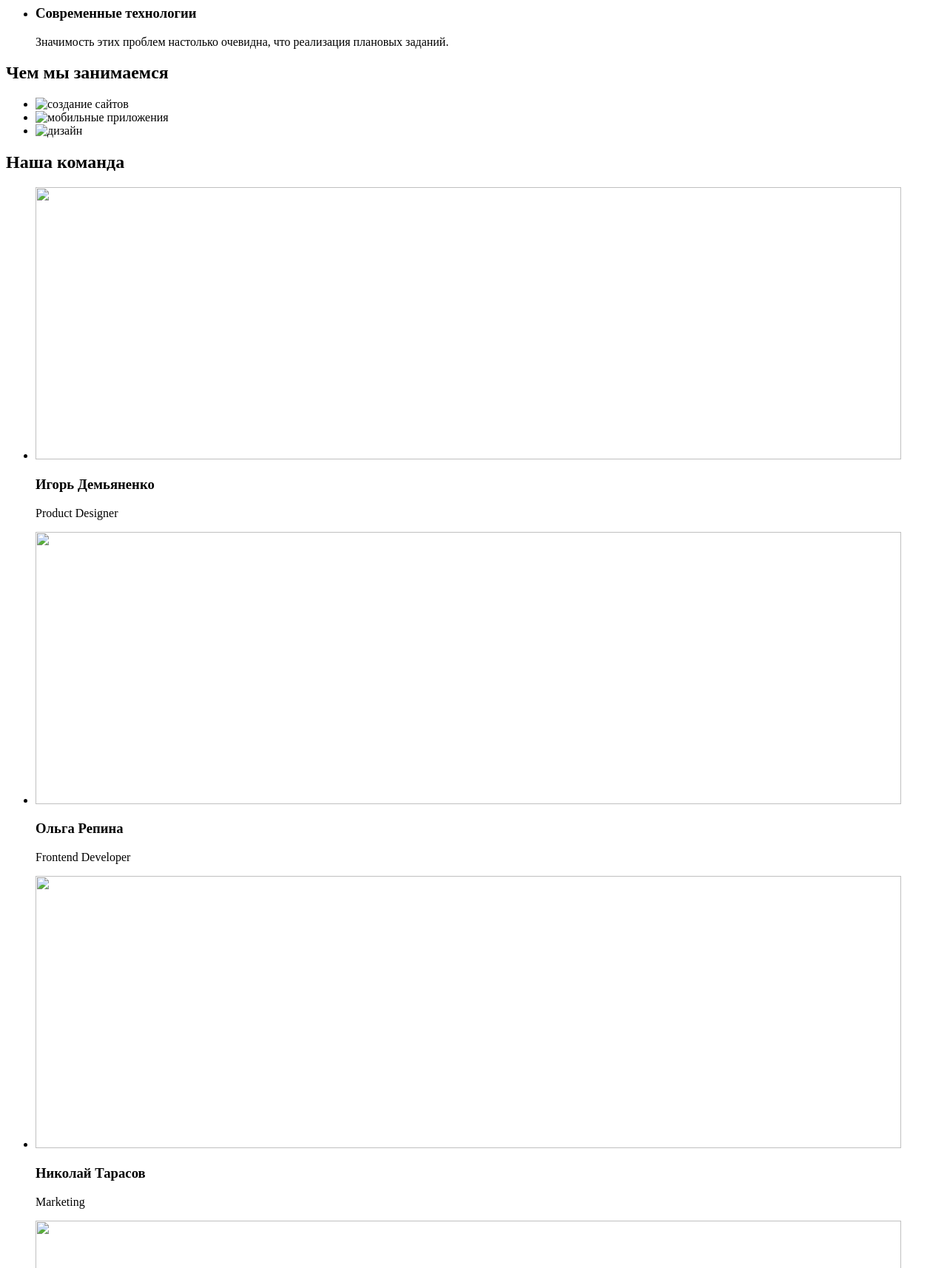
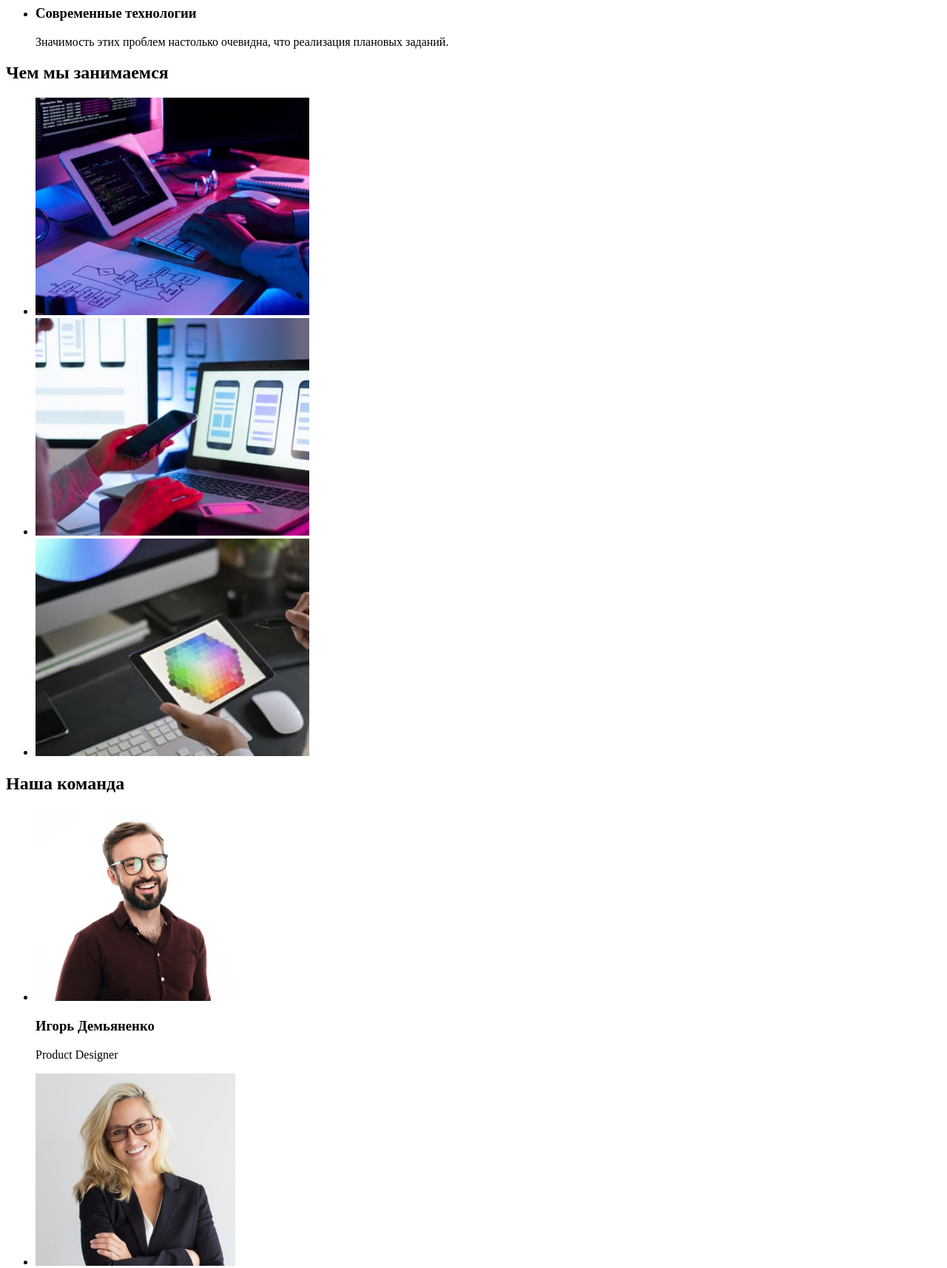
Before and after one commit to Galina-Goncharova/goit-markup-hw-01, a plain HTML site: page index.html in a window 1280 px wide. Shown: the part 480-2194 px from the top of the page at 74% size. Drawn offline with Linux system fonts and the light colour scheme.

Commit message:
Добавляет изображения

```diff
--- a/index.html
+++ b/index.html
@@ -24,18 +24,19 @@
                 <a href="mailto:info@devstudio.com">info@devstudio.com</a>
             </li>
             <li>
-                <a href="tel:+38 096 111 11 11">+38 096 111 11 11</a>
+                <a href="tel:+380961111111">+38 096 111 11 11</a>
             </li>
         </ul>
     </header>
     <!--Герой-->
+    <main>
     <div>
         <section>
             <h1>Эффективные решения для вашего бизнеса</h1>
             <button type="button">Заказать услугу</button>
         </section>
     </div>
-    <!--Особенности-->
+    <!--Преимущества-->
     <section>
         <ul>
             <li>
@@ -62,13 +63,13 @@
 <h2>Чем мы занимаемся</h2>
 <ul>
         <li>
-            <img src="" alt="создание сайтов" width="370" height="294"/>
+            <img src="./images/box1.jpg" alt="создание сайтов" width="370" height="294"/>
         </li>
         <li>
-            <img src="" alt="мобильные приложения" width="370" height="294" />
+            <img src="./images/box2.jpg" alt="мобильные приложения" width="370" height="294" />
         </li>
         <li>
-            <img src="" alt="дизайн" width="370" height="294" />
+            <img src="./images/box3.jpg" alt="дизайн" width="370" height="294" />
         </li>
 </ul>
     </section>
@@ -77,33 +78,34 @@
         <h2>Наша команда</h2>
         <ul>
             <li>
-                <img src="" alt="" width="1170" height="368"/>
+                <img src="./images/img.jpg" alt="Игорь Демьяненко" width="270" height="260"/>
                 <h3>Игорь Демьяненко</h3>
                 <p lang="en">Product Designer</p>
             </li>
             <li>
-                <img src="" alt="" width="1170" height="368"/>
+                <img src="./images/img1.jpg" alt="Ольга Репина" width="270" height="260"/>
                 <h3>Ольга Репина</h3>
                 <p lang="en">Frontend Developer</p>
             </li>
             <li>
-                <img src="" alt="" width="1170" height="368"/>
+                <img src="./images/img2.jpg" alt="Николай Тарасов" width="270" height="260"/>
                 <h3>Николай Тарасов</h3>
                 <p lang="en">Marketing</p>
             </li>
             <li>
-                <img src="" alt="" width="1170" height="368"/>
+                <img src="./images/img3.jpg" alt="Михаил Ермаков" width="270" height="260"/>
                 <h3>Михаил Ермаков</h3>
                 <p lang="en">UI Designer</p>
             </li>
         </ul>
     </section>
+    </main>
     <footer>
         <address>
             <a href="">WebStudio</a>
             г. Киев, пр-т Леси Украинки, 26
             <a href="mailto:info@example.com">info@example.com</a>
-            <a href="tel:+38 099 111 11 11">+38 099 111 11 11</a>
+            <a href="tel:+380991111111">+38 099 111 11 11</a>
         </address>
     </footer>
 
```
Also changed, not shown: images/box1.jpg (added), images/box2.jpg (added), images/box3.jpg (added), images/img.jpg (added), images/img1.jpg (added), images/img2.jpg (added), images/img3.jpg (added).
